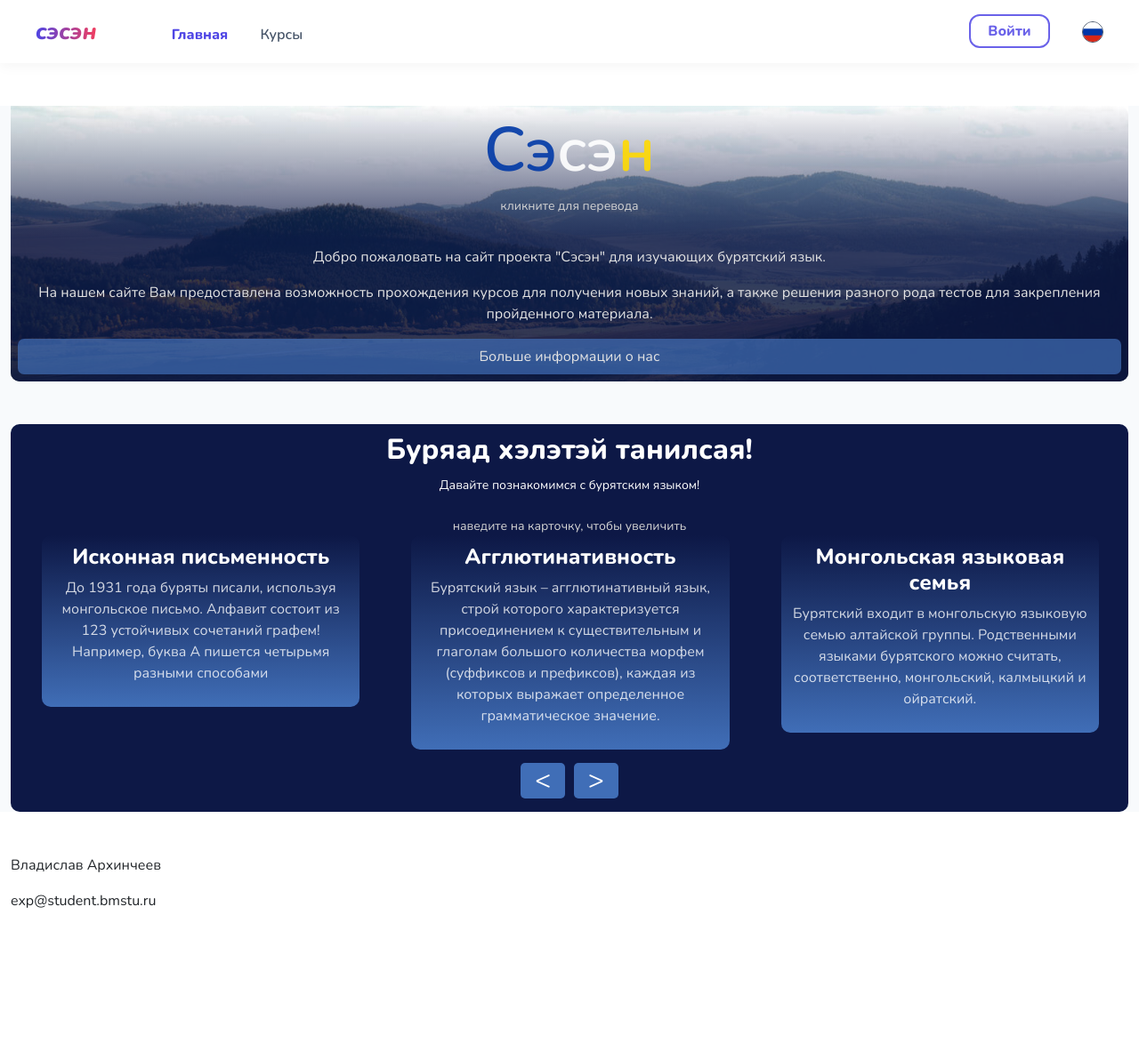
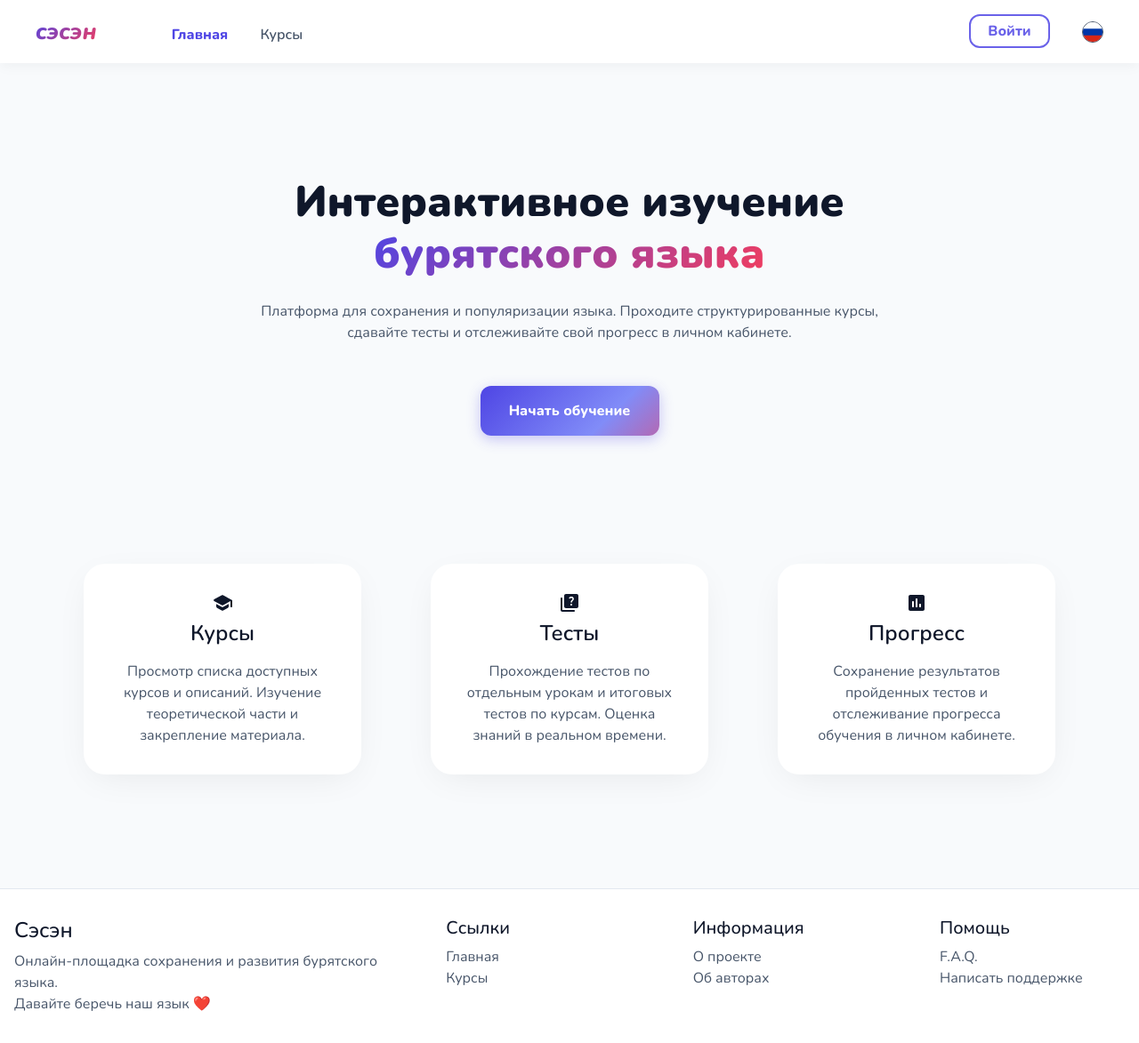
Before and after one commit to XRoyalPTX/buryadtextbook, a Django app: page /home/ in a window 1280 px wide. Shown: the whole page at 89% size. Before the commit the page ends 1021 px from the top, so only its background shows below. Run offline with Django 5.2, Linux system fonts and the light colour scheme; some libraries are stand-ins or nearby versions.

Commit message:
редизайн p.s. не забыть красиво оформить ошибки при заполнении форм!

```diff
--- a/home/static/home/css/homepage.css
+++ b/home/static/home/css/homepage.css
@@ -1,119 +1,108 @@
-
-
-.welcome-card {
-    margin: 0 auto;
-    background: url("../images/backgroundhome.jpg") no-repeat center center;
-    background-size: cover;
-    border-bottom-left-radius: 10px;
-    border-bottom-right-radius: 10px;
+.homepage-container {
+    padding-top: 4rem;
+    padding-bottom: 6rem;
 }
 
-.welcome-card-head {
-    /*background-color: rgba(64,110,183,0.5);*/
-    background: linear-gradient(rgba(64,110,183,0),rgba(13,24,70,0.8));
-    color: rgb(227,227,227);
-    border-top-left-radius: 10px;
-    border-top-right-radius: 10px;
-    min-height: 150px;
+.welcome-container {
+    padding: 4rem;
+    margin-bottom: 4rem;
 }
 
-.welcome-card-head h1 {
-    font-size: 70px;
-    font-weight: 600;
-    color: ;
+.welcome-container h1 {
+    font-weight: 800;
+    font-size: 3rem;
+    margin-bottom: 1.5rem;
+    line-height: 1.2;
 }
 
-.welcome-card-head h1:hover {
-    cursor: pointer;
+.welcome-container-h1 {
+    background: linear-gradient(135deg, rgb(78,69,228), rgb(243,61,93));
+    -webkit-background-clip: text;
+    color: transparent;
 }
 
-.welcome-card-text {
-    background-color: rgba(13,24,70,0.8);
-    color: rgb(227,227,227);
-    border-bottom-left-radius: 10px;
-    border-bottom-right-radius: 10px;
+.welcome-container p {
+    max-width: 700px;
+    color: rgb(71,85,105);
+    font-size: 1rem;
+    margin: 0 auto;
+    width: 100%;
+    margin-bottom: 3rem;
 }
 
-.welcome-card-text a {
+.welcome-container-btn {
+    max-width: 201px;
+    width: 100%;
+    display: block;
+    margin: 0 auto;
+    background: linear-gradient(135deg, rgb(78,69,228), rgb(129,140,248), rgb(243,61,93));
+    background-size: 150% auto;
+    background-position: left center;
+    box-shadow: 0 4px 15px rgba(79, 70, 229, 0.3);
+    padding-block: 1rem;
+    padding-inline: 2rem;
+    border-radius: 12px;
+    color: white;
     text-decoration: none;
-    color: rgb(227,227,227);
-    transition: 0.5s;
-    background-color: rgba(64,110,183,0.7);
-    padding-top: 8px;
-    padding-bottom: 8px;
-    border-radius: 7px;
+    font-weight: 700;
+    transition: 0.6s;
 }
 
-.welcome-card-text a:hover {
-    background-color: rgb(233,86,35);
-    cursor: pointer;
-    transition: 0.5s;
-    font-size: 19px;
+.welcome-container-btn:hover {
+    background-position: right center;
+    background-size: 300% auto;
+    transition: 0.6s;
 }
 
-.facts {
-    background-color: rgb(13,24,70);
-    border-radius: 10px;
-    color: white;
-    padding: 10px;
-    margin: 0 auto;
+.features-container {
+    margin-bottom: 2rem;
 }
 
-.facts h2 {
-    font-weight: 700;
+.features-container .row {
+    margin-left: 1rem;
+    margin-right: 1rem;
 }
 
-.fact-card {
-    display: flex !important;
-    flex-direction: column !important;
-    height: auto !important;
-    background: linear-gradient(rgb(13,24,70), rgb(64,110,183));
-    padding: 10px;
-    border-radius: 10px;
-    position: relative;
+.feature-card {
+    padding: 2rem;
+    box-shadow: 0 10px 40px -10px rgba(0, 0, 0, 0.08);
+    background-color: white;
+    border-radius: 24px;
+    display: flex;
+    flex-direction: column;
+    align-items: center;
 }
 
-.fact-card h4 {
-    font-weight: 700;
-    transition: 0.5s;
+.feature-card h3 {
+    font-size: 1.5rem;
+    font-weight: 600;
 }
 
-@media (min-width: 600px) {
-    .fact-card p {
-        flex: 1;
-        display: flex;
-        align-items: flex-end;
-        color: rgb(255,255,255,0.8);
-        transition: 0.5s;
-    }
+.feature-card p {
+    color: rgb(71,85,105);
+    margin-top: auto;
+    margin-bottom: auto;
+}
 
-    .fact-card:hover h4 {
-        transition: 0.5s;
-        font-size: 30px;
-    }
-
-    .fact-card:hover p {
-        color: white;
-        transition: 0.5s;
-        font-size: 20px;
+@media(max-width: 992px) {
+    .feature-card {
+        padding: 1.5rem;
     }
 }
 
-.owl-theme .owl-nav [class*='owl-'] {
-    background: rgb(64, 110, 183) !important;
-    color: white !important;
-    border-radius: 5px !important;
-    font-size: 30px !important;
-    transition: 0.5s !important;
-    width: 50px !important;
-    height: 40px !important;
-    justify-content: center !important;
-    line-height: 40px !important;
-    text-align: center !important;
+@media(max-width: 768px) {
+    .welcome-container {
+        padding-top: 2rem;
+        padding-bottom: 2rem;
+        padding-left: 1rem;
+        padding-right: 1rem;
+    }
+
+    .welcome-container h1 {
+        font-size: 2rem;
+    }
+
+    .feature-card {
+        padding: 1rem;
+    }
 }
-
-.owl-theme .owl-nav [class*='owl-']:hover {
-    background: rgb(233,86,35) !important;
-    transform: scale(1.1);
-    transition: 0.5s;
-}
--- a/home/templates/home/homepage.html
+++ b/home/templates/home/homepage.html
@@ -29,50 +29,53 @@
         });
     });
 
-    $(document).ready(function(){
-        let originalHTML = $('.welcome-card-head-text').html();
-
-        $('.welcome-card-head-text').click(function() {
-            $(this).fadeOut(300, function() {
-                let text = $(this).text();
-
-                if (text.includes('Сэсэн')) {
-                    $(this).html(
-                        '<span style="color: rgba(0,57,166,0.9);">Муд</span>' +
-                        '<span style="color: rgba(255,255,255,0.9);">рос</span>' +
-                        '<span style="color: rgba(255,217,0,0.9);">ть</span>'
-                    );
-                } else {
-                    $(this).html(originalHTML);
-                }
-
-                $(this).fadeIn(300);
-            });
-        });
-    });
-
 </script>
 {% endblock %}
 
 {% block main %}
-<div class="text-center">
+<div class="homepage-container">
 
-    <div class="welcome-card w-100 mt-5">
-        <div class="welcome-card-head py-2">
-            <h1 class="welcome-card-head-text">
-                <span style="color: rgba(0,57,166,0.9);">Сэ</span><span style="color: rgba(255,255,255,0.9);">сэ</span><span style="color: rgba(255,217,0,0.9);">н</span>
-            </h1>
-            <small style="color: rgb(211,211,211);">кликните для перевода</small>
-        </div>
-        <div class="welcome-card-text py-2 px-2">
-            <p>Добро пожаловать на сайт проекта "Сэсэн" для изучающих бурятский язык.</p>
-            <p>
-                На нашем сайте Вам предоставлена возможность прохождения курсов для получения новых знаний,
-                а также решения разного рода тестов для закрепления пройденного материала.
-            </p>
-            <a href="{% url 'about' %}" class="d-block">Больше информации о нас</a>
+    <div class="welcome-container">
+
+        <h1>Интерактивное изучение <br><span class="welcome-container-h1">бурятского языка</span></h1>
+
+        <p>
+            Платформа для сохранения и популяризации языка. Проходите структурированные курсы, сдавайте тесты и отслеживайте свой прогресс в личном кабинете.
+        </p>
+
+        <a href="#" class="welcome-container-btn">
+            Начать обучение
+        </a>
+
+    </div>
+
+    <div class="features-container">
+        <div class="row justify-content-evenly gx-0">
+            <div class="col-md-3" style="margin-top: 16px;">
+                <div class="feature-card h-100">
+                    <img src="{% static 'home/images/school.svg' %}" style="margin-bottom: 8px;" width="24px">
+                    <h3 style="margin-bottom: 1rem;">Курсы</h3>
+                    <p>Просмотр списка доступных курсов и описаний. Изучение теоретической части и закрепление материала.</p>
+                </div>
+            </div>
+            <div class="col-md-3" style="margin-top: 16px;">
+                <div class="feature-card h-100">
+                    <img src="{% static 'home/images/quiz.svg' %}" style="margin-bottom: 8px;" width="24px">
+                    <h3 style="margin-bottom: 1rem;">Тесты</h3>
+                    <p>Прохождение тестов по отдельным урокам и итоговых тестов по курсам. Оценка знаний в реальном времени.</p>
+                </div>
+            </div>
+            <div class="col-md-3" style="margin-top: 16px;">
+                <div class="feature-card h-100">
+                    <img src="{% static 'home/images/progress.svg' %}" style="margin-bottom: 8px;" width="24px">
+                    <h3 style="margin-bottom: 1rem;">Прогресс</h3>
+                    <p>Сохранение результатов пройденных тестов и отслеживание прогресса обучения в личном кабинете.</p>
+                </div>
+            </div>
         </div>
     </div>
+
+    <!--
 
     <div class="my-5 facts">
 
@@ -130,6 +133,7 @@
 
         </div>
     </div>
+    -->
 
 </div>
 
--- a/static/css/base.css
+++ b/static/css/base.css
@@ -1,5 +1,10 @@
 body {
     font-family: "Nunito", sans-serif !important;
+    background-color: rgb(248,250,252) !important;
+    display: flex !important;
+    flex-direction: column !important; /* Элементы идут сверху вниз */
+    min-height: 100vh !important;
+    color: rgb(15,23,42) !important;
 }
 
 header {
@@ -21,7 +26,7 @@ header {
 
 .logo {
     text-decoration: none;
-    background: linear-gradient(90deg, rgb(78,69,228), rgb(243,61,93));
+    background: linear-gradient(135deg, rgb(78,69,228), rgb(243,61,93));
     -webkit-background-clip: text;
     color: transparent;
     transition: 0.2s;
@@ -38,7 +43,7 @@ header {
     cursor: pointer;
 }
 
-@media(max-width: 500px) {
+@media(max-width: 576px) {
     .logo {
         display: none;
     }
@@ -99,125 +104,28 @@ header {
 
 main {
     background-color: rgb(248,250,252);
-}
-
-
-
-
-
-
-
-
-/* СТАРЫЙ ДИЗАЙН */
-
-/*body {
-    font-family: "Arsenal", sans-serif !important;
-    font-weight: 400 !important;
-    font-size: 18px !important;
-    height: 100% !important;
-    margin: 0 !important;
-    padding: 0 !important;
-    display: flex  !important;
-    flex-direction: column !important;
-    min-height: 100vh !important;
-}
-
-header {
-    height: 100px;
-    line-height: 50px;
-    background-color: rgb(13,24,70);
-}
-
-header a {
-    color: rgb(227,227,227);
-    text-decoration: none;
-}
-
-header .logo {
-    height: 50px;
-}
-
-header .logo span {
-    color: rgb(227,227,227);
-    font-size: 30px;
-}
-
-header .col {
-    height: 50px;
-}
-
-header .menu-buttons a {
-    font-size: 17px;
-}
-
-header .menu-button {
-    height: 50px;
-    transition: 0.5s;
-}
-
-header .log-in-button {
-    background-color: rgb(64,110,183);
-    height: 50px;
-    transition: 0.5s;
-}
-
-header .logo a {
-    font-family: "Tektur";
-    color: rgb(227,227,227);
-    font-size: 30px;
-    font-weight: 600;
-}
-
-header .logo a:hover {
-    cursor: pointer;
-}
-
-header .menu-button:hover {
-    background-color: rgb(233,86,35);
-    cursor: pointer;
-    transition: 0.5s;
-}
-
-@media (min-width: 500px) {
-    header .menu-button:hover {
-        font-size: 19px;
-    }
-}
-
-header .menu-button a:hover {
-    transition: 0.5s;
-    cursor: pointer;
-}
-
-header .log-in-button:hover {
-    background-color: rgb(233,86,35);
-    cursor: pointer;
-    transition: 0.5s;
-}
-
-@media (min-width: 500px) {
-    header .log-in-button:hover {
-        font-size: 19px;
-    }
-}
-
-header .log-in-button a:hover {
-    transition: 0.5s;
-    cursor: pointer;
-}
-
-main {
-    padding: 5px;
-    background-color: white;
     flex: 1;
 }
 
 footer {
-    padding: 5px;
-    background-color: rgb(13,24,70);
+    color: rgb(71,85,105);
+    border-top: 1px solid rgb(226,232,240);
+    padding: 1rem;
+    background-color: white;
+    padding-block: 2rem;
+}
+
+.footer-list a {
+    text-decoration: none;
+    color: rgb(71,85,105);
+    transition: 0.3s;
+}
+
+.footer-list a:hover {
+    color: rgb(79,70,229);
+    transition: 0.3s;
 }
 
 footer p {
-    color: white;
-    flex-shrink: 0;
-}*/
+    margin-bottom: 0;
+}
--- a/templates/base.html
+++ b/templates/base.html
@@ -52,13 +52,49 @@
 
     </header>
 
-    <main class="container-fluid">
+    <main class="text-center">
         {% block main %}Привет из base.html!{% endblock %}
     </main>
 
-    <footer class="container-fluid">
-        <p>Владислав Архинчеев</p>
-        <p>exp@student.bmstu.ru</p>
+    <footer class="text-left">
+        <div class="in-footer-container">
+
+            <div class="row gy-3 gx-0 justify-content-between">
+
+                <div class="col-12 col-md-4">
+                    <div class="footer-list">
+                        <h4 style="color: rgb(15,23,42)">Сэсэн</h4>
+                        <p>Онлайн-площадка сохранения и развития бурятского языка.<br>
+                        Давайте беречь наш язык ❤️</p>
+                    </div>
+                </div>
+
+                <div class="col-12 col-sm-4 col-md-2">
+                    <div class="footer-list">
+                        <h5 style="color: rgb(15,23,42)">Ссылки</h5>
+                        <a href="{% url 'home' %}">Главная</a><br>
+                        <a href="#">Курсы</a>
+                    </div>
+                </div>
+
+                <div class="col-12 col-sm-4 col-md-2">
+                    <div class="footer-list">
+                        <h5 style="color: rgb(15,23,42)">Информация</h5>
+                        <a href="{% url 'home' %}">О проекте</a><br>
+                        <a href="#">Об авторах</a>
+                    </div>
+                </div>
+
+                <div class="col-12 col-sm-4 col-md-2">
+                    <div class="footer-list">
+                        <h5 style="color: rgb(15,23,42)">Помощь</h5>
+                        <a href="{% url 'home' %}">F.A.Q.</a><br>
+                        <a href="#">Написать поддержке</a>
+                    </div>
+                </div>
+
+            </div>
+        </div>
     </footer>
 
     <!-- ПОДКЛЮЧЕНИЕ JS-СКРИПТОВ-->
```
Also changed, not shown: users/static/users/css/login.css (+59 -32 lines), users/static/users/css/register.css (+73 -47 lines), users/templates/users/login.html (+5 -5 lines), users/templates/users/register.html (+6 -6 lines), home/static/home/images/progress.svg (added), home/static/home/images/quiz.svg (added), home/static/home/images/school.svg (added).
